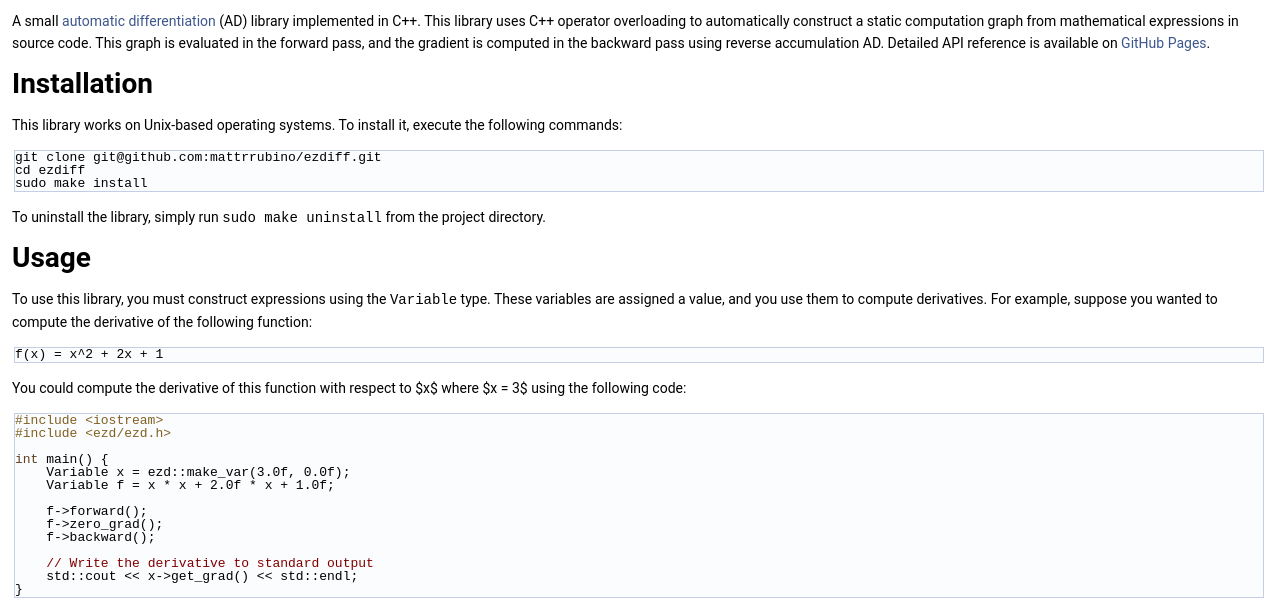
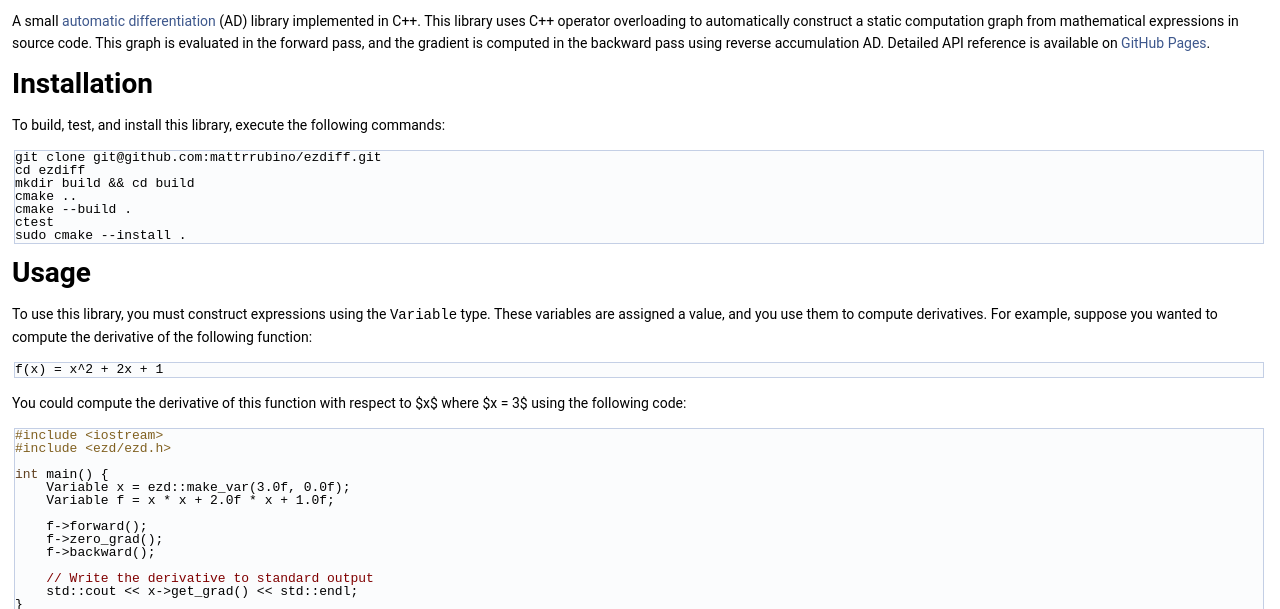
Before and after one commit to mattrrubino/ezdiff, a plain HTML site: page index.html in a window 1280 px wide. Shown: the part 173-782 px from the top of the page. Drawn offline with Linux system fonts and the light colour scheme.

Commit message:
Deploying to gh-pages from @ mattrrubino/ezdiff@6ef3808091fe376e6f0ccbdced7020bc4b99475f 🚀

```diff
--- a/index.html
+++ b/index.html
@@ -70,12 +70,15 @@ $(function() {
 <div class="textblock"><p><a class="anchor" id="md_README"></a> A small <a href="https://en.wikipedia.org/wiki/Automatic_differentiation">automatic differentiation</a> (AD) library implemented in C++. This library uses C++ operator overloading to automatically construct a static computation graph from mathematical expressions in source code. This graph is evaluated in the forward pass, and the gradient is computed in the backward pass using reverse accumulation AD. Detailed API reference is available on <a href="https://mattrrubino.github.io/ezdiff/">GitHub Pages</a>.</p>
 <h1><a class="anchor" id="autotoc_md1"></a>
 Installation</h1>
-<p>This library works on Unix-based operating systems. To install it, execute the following commands:</p>
+<p>To build, test, and install this library, execute the following commands:</p>
 <div class="fragment"><div class="line">git clone git@github.com:mattrrubino/ezdiff.git</div>
 <div class="line">cd ezdiff</div>
-<div class="line">sudo make install</div>
-</div><!-- fragment --><p>To uninstall the library, simply run <code>sudo make uninstall</code> from the project directory.</p>
-<h1><a class="anchor" id="autotoc_md2"></a>
+<div class="line">mkdir build &amp;&amp; cd build</div>
+<div class="line">cmake ..</div>
+<div class="line">cmake --build .</div>
+<div class="line">ctest</div>
+<div class="line">sudo cmake --install .</div>
+</div><!-- fragment --><h1><a class="anchor" id="autotoc_md2"></a>
 Usage</h1>
 <p>To use this library, you must construct expressions using the <code>Variable</code> type. These variables are assigned a value, and you use them to compute derivatives. For example, suppose you wanted to compute the derivative of the following function:</p>
 <div class="fragment"><div class="line">f(x) = x^2 + 2x + 1</div>
```
